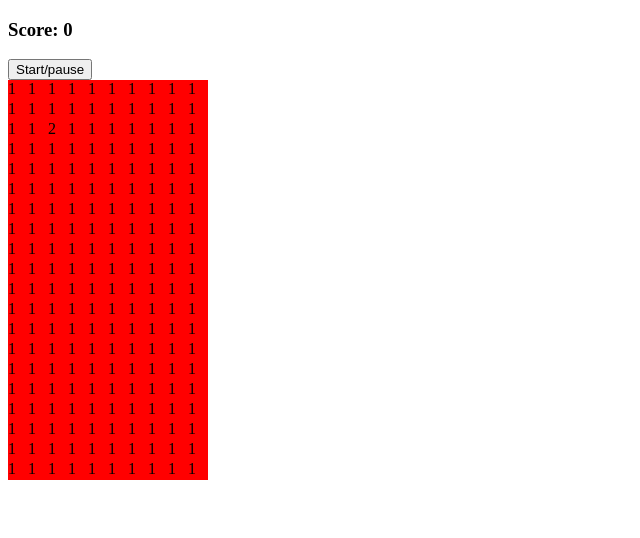
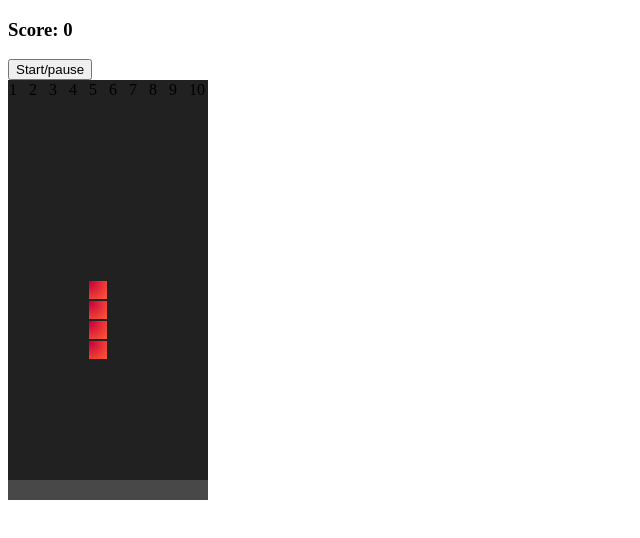
Before and after one commit to caballerof/tetris, a website: page index.html in a window 1280 px wide. Shown: the whole page, without its empty margins (0-640 px from the left). Drawn offline with Linux system fonts and the light colour scheme; files that its build step writes are made by us from their sources.

Commit message:
Add Tetromionoes

```diff
--- a/app.js
+++ b/app.js
@@ -3,7 +3,90 @@ document.addEventListener('DOMContentLoaded', () => {
   const squares = Array.from(document.querySelectorAll('.grid div'));
   const ScoreDisplay = document.querySelector('#score');
   const StartBtn = document.querySelector('#start-button');
+  const GRID_WIDTH = 10;
+  const INITIAL_POSITION = 3;
+  // const COLORS = ['red'];
+  const COLORS = ['red', 'green', 'blue', 'yellow', 'cyan'];
 
-  console.log(squares);
-  console.log(grid);
+  // The tetrominoes
+  const lTetromino = [
+    [1, GRID_WIDTH + 1, GRID_WIDTH * 2 + 1, 2],
+    [GRID_WIDTH, GRID_WIDTH + 1, GRID_WIDTH + 2, GRID_WIDTH * 2 + 2],
+    [1, GRID_WIDTH + 1, GRID_WIDTH * 2 + 1, GRID_WIDTH * 2],
+    [GRID_WIDTH, GRID_WIDTH * 2, GRID_WIDTH * 2 + 1, GRID_WIDTH * 2 + 2],
+  ];
+
+  const zTetromino = [
+    [0, GRID_WIDTH, GRID_WIDTH + 1, GRID_WIDTH * 2 + 1],
+    [GRID_WIDTH + 1, GRID_WIDTH + 2, GRID_WIDTH * 2, GRID_WIDTH * 2 + 1],
+    [0, GRID_WIDTH, GRID_WIDTH + 1, GRID_WIDTH * 2 + 1],
+    [GRID_WIDTH + 1, GRID_WIDTH + 2, GRID_WIDTH * 2, GRID_WIDTH * 2 + 1],
+  ];
+
+  const tTetromino = [
+    [1, GRID_WIDTH, GRID_WIDTH + 1, GRID_WIDTH + 2],
+    [1, GRID_WIDTH + 1, GRID_WIDTH + 2, GRID_WIDTH * 2 + 1],
+    [GRID_WIDTH, GRID_WIDTH + 1, GRID_WIDTH + 2, GRID_WIDTH * 2 + 1],
+    [1, GRID_WIDTH, GRID_WIDTH + 1, GRID_WIDTH * 2 + 1],
+  ];
+
+  const oTetromino = [
+    [0, 1, GRID_WIDTH, GRID_WIDTH + 1],
+    [0, 1, GRID_WIDTH, GRID_WIDTH + 1],
+    [0, 1, GRID_WIDTH, GRID_WIDTH + 1],
+    [0, 1, GRID_WIDTH, GRID_WIDTH + 1],
+  ];
+
+  const iTetromino = [
+    [1, GRID_WIDTH + 1, GRID_WIDTH * 2 + 1, GRID_WIDTH * 3 + 1],
+    [GRID_WIDTH, GRID_WIDTH + 1, GRID_WIDTH + 2, GRID_WIDTH + 3],
+    [1, GRID_WIDTH + 1, GRID_WIDTH * 2 + 1, GRID_WIDTH * 3 + 1],
+    [GRID_WIDTH, GRID_WIDTH + 1, GRID_WIDTH + 2, GRID_WIDTH + 3],
+  ];
+
+  const theTetrominoes = [lTetromino, zTetromino, tTetromino, oTetromino, iTetromino];
+
+  let currentPosition = INITIAL_POSITION;
+  const currentRotation = 0;
+
+  // Generate random color
+  const getColor = () => COLORS[Math.floor(Math.random() * COLORS.length)];
+
+  // Generate a randomly tetromino
+  let random = Math.floor(Math.random() * theTetrominoes.length);
+  let current = theTetrominoes[random][currentRotation];
+  let currentColor = getColor();
+
+
+  // draw Tetromino
+  const draw = () => current.forEach((index) => squares[currentPosition + index].classList.add(currentColor));
+
+  // draw Tetromino
+  const undraw = () => current.forEach((index) => squares[currentPosition + index].classList.remove(currentColor));
+
+  const freeze = () => {
+    const element = current.some((index) => squares[currentPosition + index + GRID_WIDTH].classList.contains('taken'));
+
+    if (element) {
+      current.forEach((index) => squares[currentPosition + index].classList.add('taken'));
+      // Generate new tetromino
+      random = Math.floor(Math.random() * theTetrominoes.length);
+      current = theTetrominoes[random][currentRotation];
+      currentPosition = INITIAL_POSITION;
+      currentColor = getColor();
+
+      draw();
+    }
+  };
+
+  // move down function
+  const moveDown = () => {
+    undraw();
+    currentPosition += GRID_WIDTH;
+    draw();
+    freeze();
+  };
+
+  // Move every second
+  setInterval(moveDown, 500);
 });
--- a/index.html
+++ b/index.html
@@ -13,205 +13,215 @@
 
   <div class="grid">
     <div>1</div>
-    <div>1</div>
-    <div>1</div>
-    <div>1</div>
-    <div>1</div>
-    <div>1</div>
-    <div>1</div>
-    <div>1</div>
-    <div>1</div>
-    <div>1</div>
-    <div>1</div>
-    <div>1</div>
-    <div>1</div>
-    <div>1</div>
-    <div>1</div>
-    <div>1</div>
-    <div>1</div>
-    <div>1</div>
-    <div>1</div>
-    <div>1</div>
-    <div>1</div>
-    <div>1</div>
     <div>2</div>
-    <div>1</div>
-    <div>1</div>
-    <div>1</div>
-    <div>1</div>
-    <div>1</div>
-    <div>1</div>
-    <div>1</div>
-    <div>1</div>
-    <div>1</div>
-    <div>1</div>
-    <div>1</div>
-    <div>1</div>
-    <div>1</div>
-    <div>1</div>
-    <div>1</div>
-    <div>1</div>
-    <div>1</div>
-    <div>1</div>
-    <div>1</div>
-    <div>1</div>
-    <div>1</div>
-    <div>1</div>
-    <div>1</div>
-    <div>1</div>
-    <div>1</div>
-    <div>1</div>
-    <div>1</div>
-    <div>1</div>
-    <div>1</div>
-    <div>1</div>
-    <div>1</div>
-    <div>1</div>
-    <div>1</div>
-    <div>1</div>
-    <div>1</div>
-    <div>1</div>
-    <div>1</div>
-    <div>1</div>
-    <div>1</div>
-    <div>1</div>
-    <div>1</div>
-    <div>1</div>
-    <div>1</div>
-    <div>1</div>
-    <div>1</div>
-    <div>1</div>
-    <div>1</div>
-    <div>1</div>
-    <div>1</div>
-    <div>1</div>
-    <div>1</div>
-    <div>1</div>
-    <div>1</div>
-    <div>1</div>
-    <div>1</div>
-    <div>1</div>
-    <div>1</div>
-    <div>1</div>
-    <div>1</div>
-    <div>1</div>
-    <div>1</div>
-    <div>1</div>
-    <div>1</div>
-    <div>1</div>
-    <div>1</div>
-    <div>1</div>
-    <div>1</div>
-    <div>1</div>
-    <div>1</div>
-    <div>1</div>
-    <div>1</div>
-    <div>1</div>
-    <div>1</div>
-    <div>1</div>
-    <div>1</div>
-    <div>1</div>
-    <div>1</div>
-    <div>1</div>
-    <div>1</div>
-    <div>1</div>
-    <div>1</div>
-    <div>1</div>
-    <div>1</div>
-    <div>1</div>
-    <div>1</div>
-    <div>1</div>
-    <div>1</div>
-    <div>1</div>
-    <div>1</div>
-    <div>1</div>
-    <div>1</div>
-    <div>1</div>
-    <div>1</div>
-    <div>1</div>
-    <div>1</div>
-    <div>1</div>
-    <div>1</div>
-    <div>1</div>
-    <div>1</div>
-    <div>1</div>
-    <div>1</div>
-    <div>1</div>
-    <div>1</div>
-    <div>1</div>
-    <div>1</div>
-    <div>1</div>
-    <div>1</div>
-    <div>1</div>
-    <div>1</div>
-    <div>1</div>
-    <div>1</div>
-    <div>1</div>
-    <div>1</div>
-    <div>1</div>
-    <div>1</div>
-    <div>1</div>
-    <div>1</div>
-    <div>1</div>
-    <div>1</div>
-    <div>1</div>
-    <div>1</div>
-    <div>1</div>
-    <div>1</div>
-    <div>1</div>
-    <div>1</div>
-    <div>1</div>
-    <div>1</div>
-    <div>1</div>
-    <div>1</div>
-    <div>1</div>
-    <div>1</div>
-    <div>1</div>
-    <div>1</div>
-    <div>1</div>
-    <div>1</div>
-    <div>1</div>
-    <div>1</div>
-    <div>1</div>
-    <div>1</div>
-    <div>1</div>
-    <div>1</div>
-    <div>1</div>
-    <div>1</div>
-    <div>1</div>
-    <div>1</div>
-    <div>1</div>
-    <div>1</div>
-    <div>1</div>
-    <div>1</div>
-    <div>1</div>
-    <div>1</div>
-    <div>1</div>
-    <div>1</div>
-    <div>1</div>
-    <div>1</div>
-    <div>1</div>
-    <div>1</div>
-    <div>1</div>
-    <div>1</div>
-    <div>1</div>
-    <div>1</div>
-    <div>1</div>
-    <div>1</div>
-    <div>1</div>
-    <div>1</div>
-    <div>1</div>
-    <div>1</div>
-    <div>1</div>
-    <div>1</div>
-    <div>1</div>
-    <div>1</div>
-    <div>1</div>
-    <div>1</div>
-    <div>1</div>
-    <div>1</div>
-    <div>1</div>
-    <div>1</div>
+    <div>3</div>
+    <div>4</div>
+    <div>5</div>
+    <div>6</div>
+    <div>7</div>
+    <div>8</div>
+    <div>9</div>
+    <div>10</div>
+    <div></div>
+    <div></div>
+    <div></div>
+    <div></div>
+    <div></div>
+    <div></div>
+    <div></div>
+    <div></div>
+    <div></div>
+    <div></div>
+    <div></div>
+    <div></div>
+    <div></div>
+    <div></div>
+    <div></div>
+    <div></div>
+    <div></div>
+    <div></div>
+    <div></div>
+    <div></div>
+    <div></div>
+    <div></div>
+    <div></div>
+    <div></div>
+    <div></div>
+    <div></div>
+    <div></div>
+    <div></div>
+    <div></div>
+    <div></div>
+    <div></div>
+    <div></div>
+    <div></div>
+    <div></div>
+    <div></div>
+    <div></div>
+    <div></div>
+    <div></div>
+    <div></div>
+    <div></div>
+    <div></div>
+    <div></div>
+    <div></div>
+    <div></div>
+    <div></div>
+    <div></div>
+    <div></div>
+    <div></div>
+    <div></div>
+    <div></div>
+    <div></div>
+    <div></div>
+    <div></div>
+    <div></div>
+    <div></div>
+    <div></div>
+    <div></div>
+    <div></div>
+    <div></div>
+    <div></div>
+    <div></div>
+    <div></div>
+    <div></div>
+    <div></div>
+    <div></div>
+    <div></div>
+    <div></div>
+    <div></div>
+    <div></div>
+    <div></div>
+    <div></div>
+    <div></div>
+    <div></div>
+    <div></div>
+    <div></div>
+    <div></div>
+    <div></div>
+    <div></div>
+    <div></div>
+    <div></div>
+    <div></div>
+    <div></div>
+    <div></div>
+    <div></div>
+    <div></div>
+    <div></div>
+    <div></div>
+    <div></div>
+    <div></div>
+    <div></div>
+    <div></div>
+    <div></div>
+    <div></div>
+    <div></div>
+    <div></div>
+    <div></div>
+    <div></div>
+    <div></div>
+    <div></div>
+    <div></div>
+    <div></div>
+    <div></div>
+    <div></div>
+    <div></div>
+    <div></div>
+    <div></div>
+    <div></div>
+    <div></div>
+    <div></div>
+    <div></div>
+    <div></div>
+    <div></div>
+    <div></div>
+    <div></div>
+    <div></div>
+    <div></div>
+    <div></div>
+    <div></div>
+    <div></div>
+    <div></div>
+    <div></div>
+    <div></div>
+    <div></div>
+    <div></div>
+    <div></div>
+    <div></div>
+    <div></div>
+    <div></div>
+    <div></div>
+    <div></div>
+    <div></div>
+    <div></div>
+    <div></div>
+    <div></div>
+    <div></div>
+    <div></div>
+    <div></div>
+    <div></div>
+    <div></div>
+    <div></div>
+    <div></div>
+    <div></div>
+    <div></div>
+    <div></div>
+    <div></div>
+    <div></div>
+    <div></div>
+    <div></div>
+    <div></div>
+    <div></div>
+    <div></div>
+    <div></div>
+    <div></div>
+    <div></div>
+    <div></div>
+    <div></div>
+    <div></div>
+    <div></div>
+    <div></div>
+    <div></div>
+    <div></div>
+    <div></div>
+    <div></div>
+    <div></div>
+    <div></div>
+    <div></div>
+    <div></div>
+    <div></div>
+    <div></div>
+    <div></div>
+    <div></div>
+    <div></div>
+    <div></div>
+    <div></div>
+    <div></div>
+    <div></div>
+    <div></div>
+    <div></div>
+    <div></div>
+    <div></div>
+    <div></div>
+    <div></div>
+    <div></div>
+    <div></div>
+    <div></div>
+    <div></div>
+    <div></div>
+    <div></div>
+    <div></div>
+    <div></div>
+    <div class="taken final"></div>
+    <div class="taken final"></div>
+    <div class="taken final"></div>
+    <div class="taken final"></div>
+    <div class="taken final"></div>
+    <div class="taken final"></div>
+    <div class="taken final"></div>
+    <div class="taken final"></div>
+    <div class="taken final"></div>
+    <div class="taken final"></div>
   </div>
   <script src="build/app.bundle.js" charset="UTF-8" defer></script>
 </body>
--- a/style.css
+++ b/style.css
@@ -1,5 +1,5 @@
 .grid {
-  background-color: yellow;
+  background-color: #212121;
   display: flex;
   flex-flow: row wrap;
   height: 400px;
@@ -7,7 +7,33 @@
 }
 
 .grid div {
+  box-sizing: border-box;
   height: 20px;
   width: 20px;
-  background-color: red;
+  border: 1px solid #212121; /*484848*/
 }
+
+.grid div.final {
+  background-color: #484848;
+  border: none;
+}
+
+.blue {
+  background-image: radial-gradient( circle farthest-corner at 10% 20%,  rgba(7,121,222,1) 0%, rgba(20,72,140,1) 90% );
+}
+
+.red {
+  background-image: radial-gradient( circle farthest-corner at 3.1% 6.8%,  rgba(199,0,59,1) 0%, rgba(255,88,53,1) 97.7% );
+}
+
+.green {
+  background-image: radial-gradient( circle farthest-corner at -1% 57.5%,  rgba(19,170,82,1) 0%, rgba(0,102,43,1) 90% );
+}
+
+.yellow {
+  background-image: radial-gradient( circle farthest-corner at 10% 20%,  rgba(251,176,64,1) 0%, rgba(251,223,64,1) 90% );
+}
+
+.cyan {
+  background-image: radial-gradient( circle farthest-corner at 10% 20%,  rgba(0,93,133,1) 0%, rgba(0,181,149,1) 90% );
+}
```
